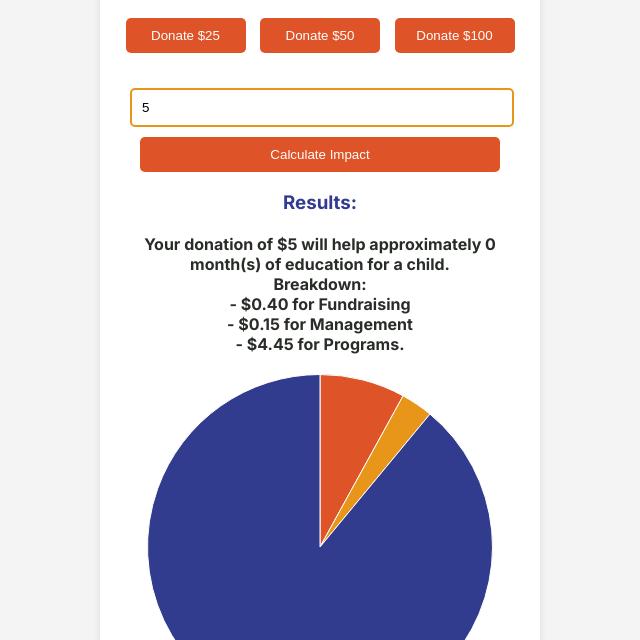
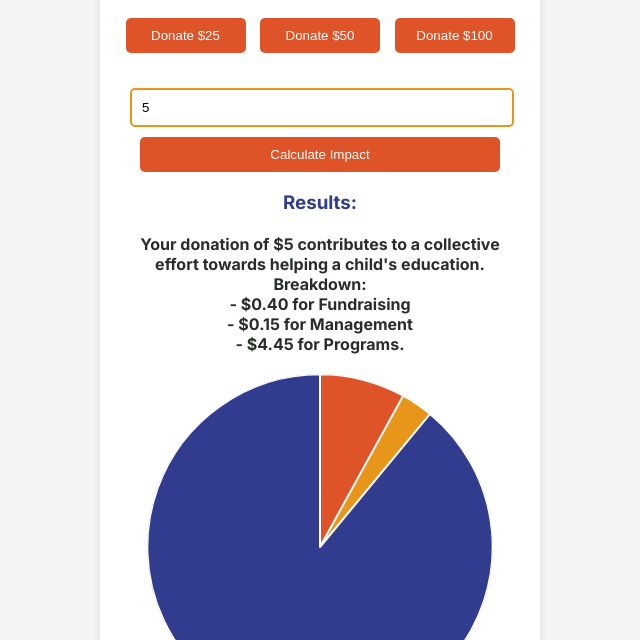
Before and after one commit to AMIRACLEORG/impact-calculator, a plain HTML site: page index.html in a window 1280 px wide. Both pictures are taken after typing "5" into the empty fields and a click on the button "Calculate Impact". Shown: the part 160-800 px from the top of the page, without its empty margins (320-960 px from the left). Drawn offline with nearby package versions, Linux system fonts and the light colour scheme.

Commit message:
Update index.html

```diff
--- a/index.html
+++ b/index.html
@@ -62,8 +62,8 @@
         canvas {
             margin-top: 20px;
             max-width: 100%;
-            height: 300px; /* Set a fixed height */
-            width: 300px;  /* Set a fixed width */
+            height: 300px;
+            width: 300px;
         }
         .explanation {
             margin-top: 30px;
@@ -163,10 +163,11 @@
                 const management = amount * 0.03;
                 const programs = amount * 0.89;
 
-                const childrenHelped = Math.floor(programs / 100) * 2; // Every $100 helps a child for 2 months
+                const childrenHelped = (programs / 100) * 2; // Every $100 helps a child for 2 months
 
+                // Improved message for collective impact
                 document.getElementById('impactResult').innerHTML =
-                    `Your donation of $${amount} will help approximately ${childrenHelped} month(s) of education for a child.
+                    `Your donation of $${amount} contributes to a collective effort towards helping a child's education.
                     <br> Breakdown:
                     <br> - $${fundraising.toFixed(2)} for Fundraising
                     <br> - $${management.toFixed(2)} for Management
@@ -179,7 +180,7 @@
                     pieChartInstance.destroy();
                 }
 
-                // Create a new chart
+                // Simulating 3D effect with shadow and hoverOffset
                 pieChartInstance = new Chart(ctx, {
                     type: 'pie',
                     data: {
@@ -189,12 +190,14 @@
                             backgroundColor: ['#DE5428', '#E89619', '#323C8F'],
                             borderWidth: 1,
                             borderColor: '#ffffff', // White border for more contrast
-                            hoverOffset: 10 // Adds depth effect on hover
+                            hoverOffset: 20, // Larger hover offset for 3D look
+                            borderAlign: 'inner', // Aligns the border for depth
+                            hoverBackgroundColor: ['#D74E28', '#E89119', '#2E3C7F'] // Slightly darker hover colors
                         }]
                     },
                     options: {
                         responsive: true,
-                        maintainAspectRatio: true,  // Forces a proper aspect ratio
+                        maintainAspectRatio: true,
                         plugins: {
                             legend: {
                                 position: 'bottom'
```
